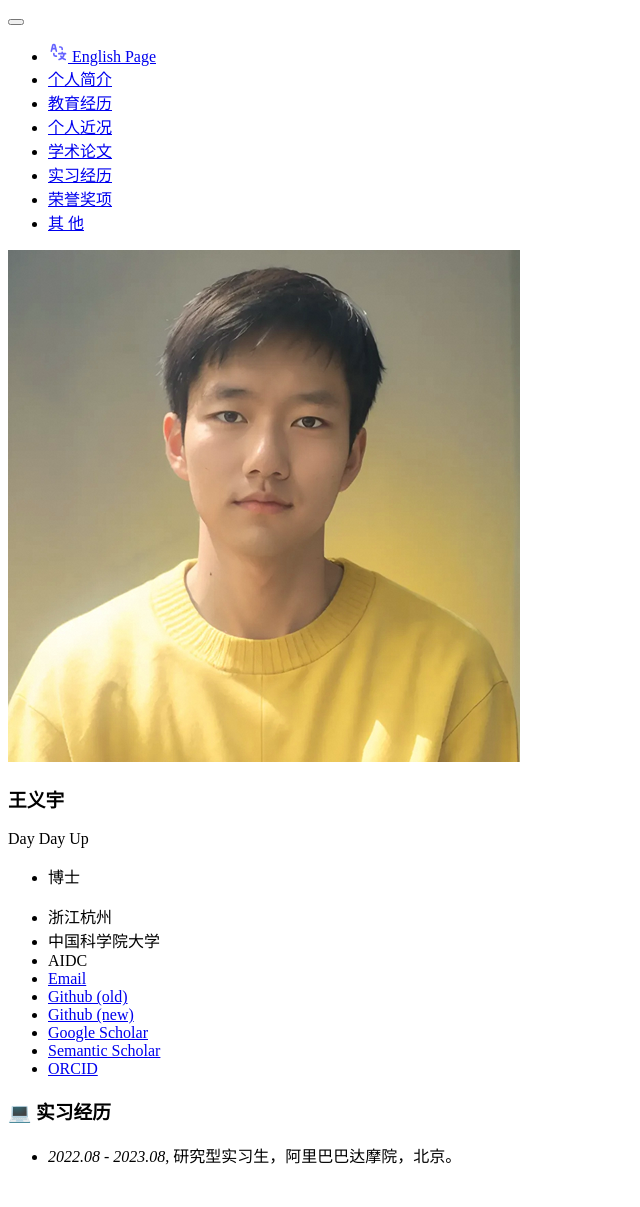
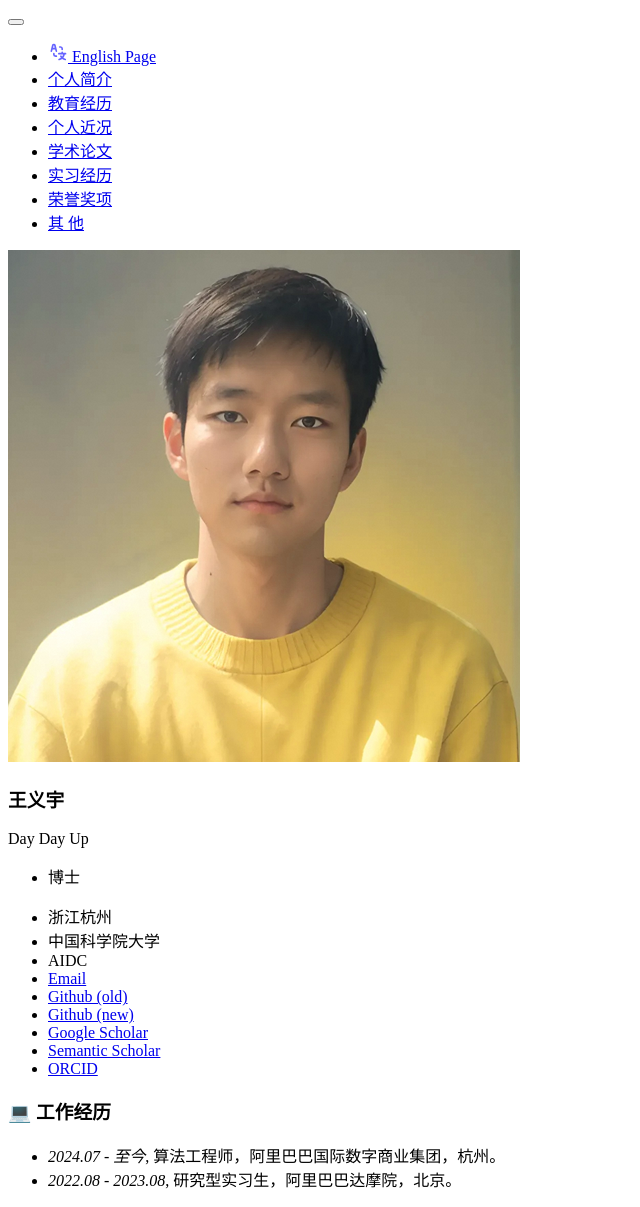
Before and after one commit to curya-wangyiyu/about_cn, a Jekyll site: the page built from _pages/includes/internships.md, in a window 1280 px wide. Shown: the whole page, without its empty margins (0-640 px from the left). Built offline with Jekyll 4.4.1, drawn with Linux system fonts in a browser that asks for light colours; our own code applies the rules of GitHub Pages for plain Markdown files; before the commit the page ends 1183 px from its top, so only the background shows below that.

Commit message:
update infos

```diff
--- a/_pages/includes/internships.md
+++ b/_pages/includes/internships.md
@@ -1,2 +1,3 @@
-# 💻 实习经历
+# 💻 工作经历
+- *2024.07 - 至今*, 算法工程师，阿里巴巴国际数字商业集团，杭州。
 - *2022.08 - 2023.08*, 研究型实习生，阿里巴巴达摩院，北京。
```
Also changed, not shown: _pages/includes/publications.md (+4 -4 lines).
